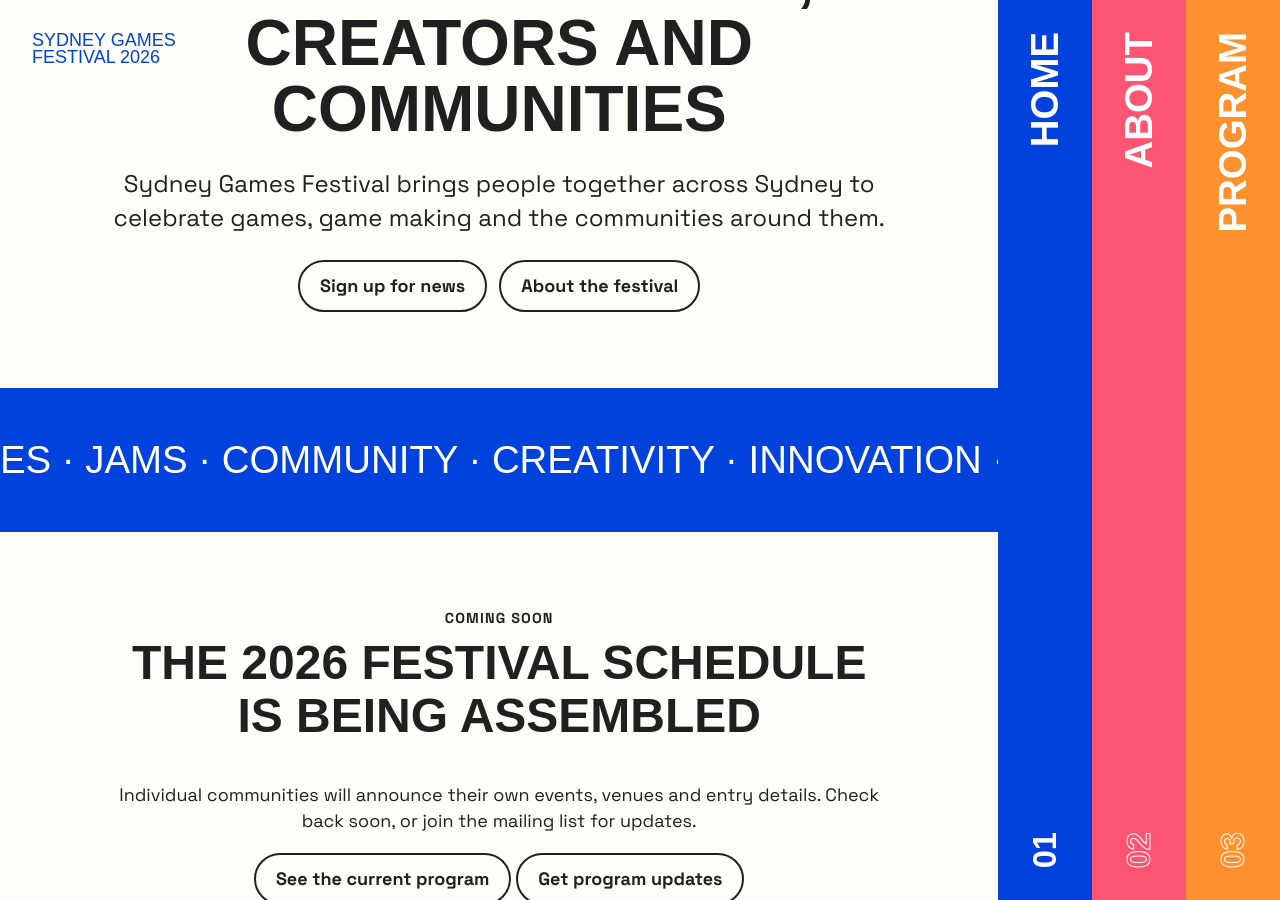
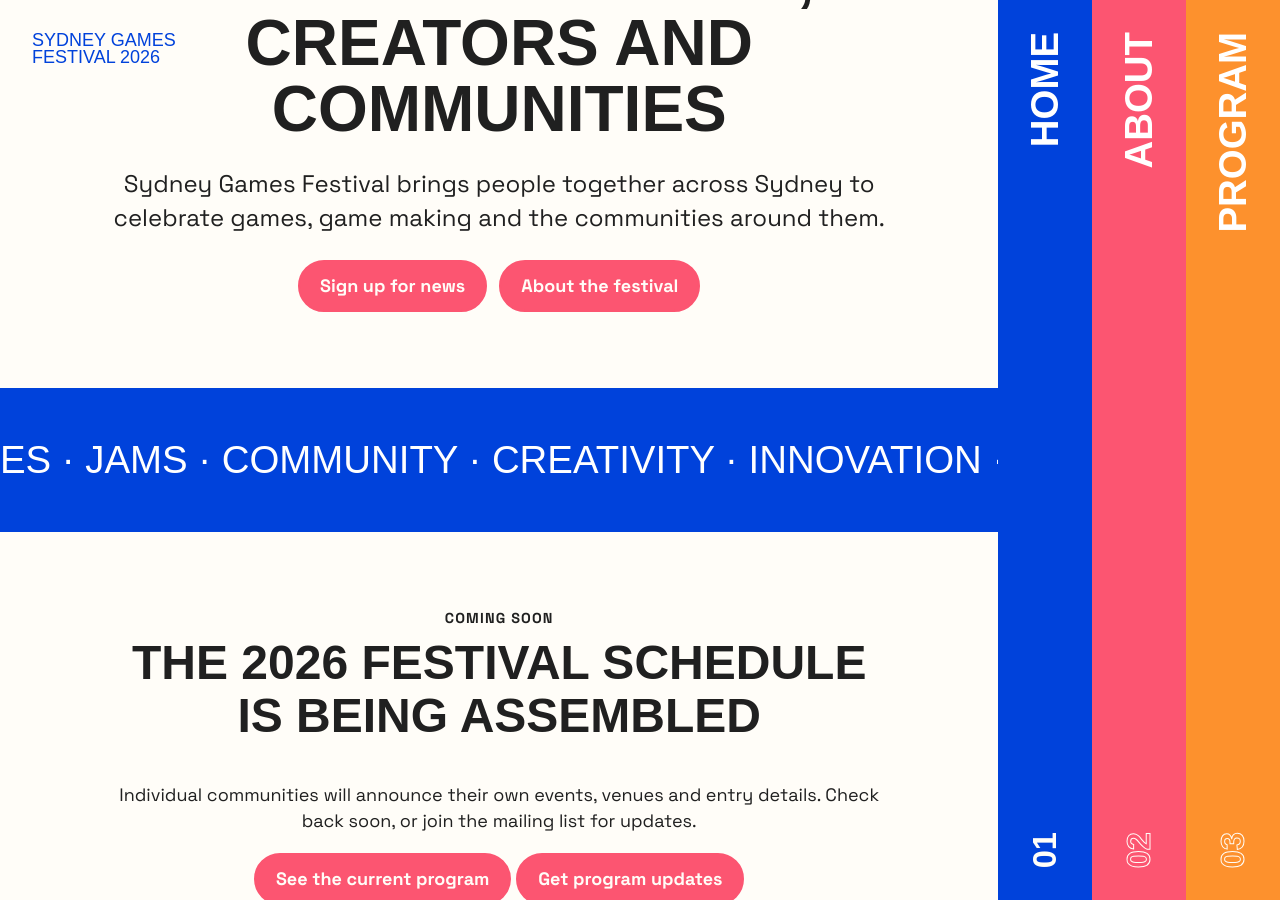
Before and after one commit to sydneygamesfestival/2026, a Jekyll site: the page built from index.md, in a window 1280 px wide and 900 px high, scrolled down 1045 px. Built offline with Jekyll 4.4.1, drawn with Linux system fonts in a browser that asks for light colours; some web fonts are replaced.

Commit message:
Fix up titles and buttons

```diff
--- a/assets/css/site.css
+++ b/assets/css/site.css
@@ -43,12 +43,12 @@ a { color: inherit; }
 
 .header-content { display: flex; align-items: center; justify-content: space-between; gap: 24px; min-height: 90px; }
 
-.site-name, .footer-logo, h1 {
+.site-name, .footer-logo {
   font-family: var(--font-heading);
   text-transform: uppercase;
 }
 
-h2, h3, h4, h5, h6 {
+h1, h2, h3, h4, h5, h6 {
   font-family: var(--font-subheading);
   text-transform: uppercase;
 }
@@ -112,8 +112,8 @@ h1 { margin: 0; font-size: clamp(2.1rem, 5vw, 4.4rem); line-height: 1.03; }
 }
 .hero-title {
   font-size: clamp(3.4rem, 8vw, 7.6rem);
-  line-height: 0.86;
-  letter-spacing: -0.025em;
+  line-height: 0.9;
+  letter-spacing: 0;
 }
 .hero-logo {
   display: block;
@@ -232,11 +232,32 @@ h1 { margin: 0; font-size: clamp(2.1rem, 5vw, 4.4rem); line-height: 1.03; }
 .card h3 { margin: 0 0 12px; font-size: 1.35rem; }
 
 .signup { display: flex; flex-wrap: wrap; justify-content: center; gap: 12px; margin-top: 24px; }
-.button { display: inline-block; border: 2px solid currentColor; border-radius: 999px; padding: 11px 20px; font-weight: 700; text-decoration: none; }
+.button {
+  display: inline-block;
+  border: 2px solid var(--coral);
+  border-radius: 999px;
+  padding: 11px 20px;
+  font-weight: 700;
+  text-decoration: none;
+  color: var(--paper);
+  background: var(--coral);
+}
 .button:hover, .button:focus-visible {
   color: var(--paper);
   background: var(--ink);
   border-color: var(--ink);
+}
+/* On coloured bands the coral fill would clash, so keep those buttons as a light outline. */
+.colour-band .button {
+  color: var(--paper);
+  background: transparent;
+  border-color: currentColor;
+}
+.colour-band .button:hover,
+.colour-band .button:focus-visible {
+  color: var(--ink);
+  background: var(--paper);
+  border-color: var(--paper);
 }
 
 /* Program overview */
```
